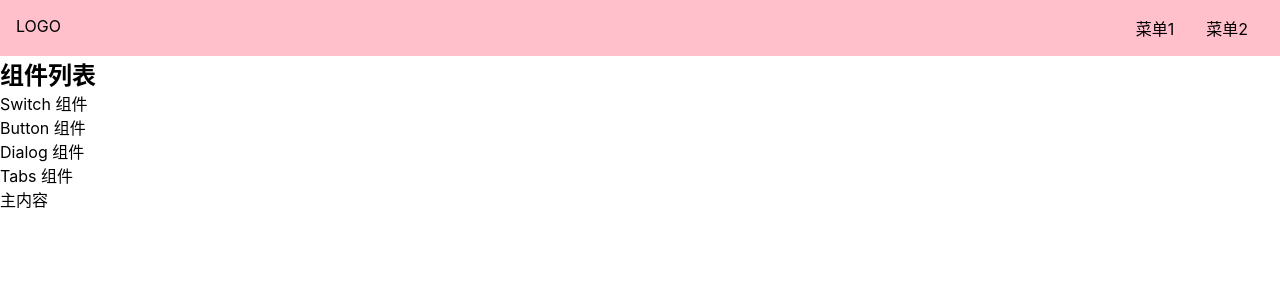
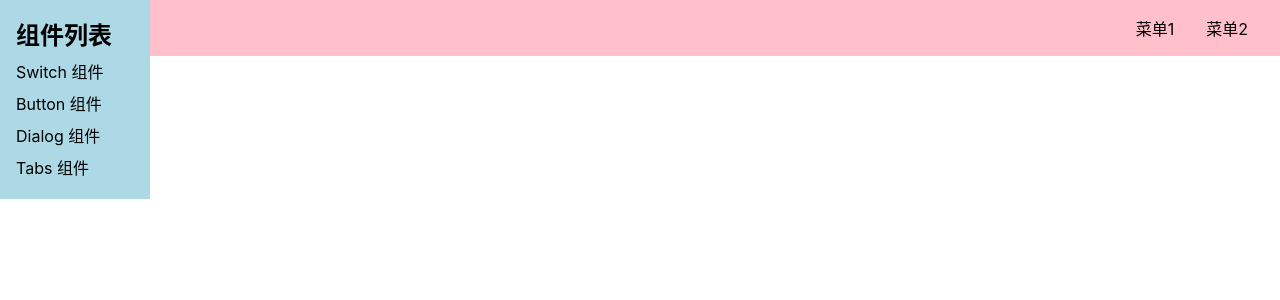
Before and after one commit to bbter/waner-ui, a Vue app: page /#/doc in a window 1280 px wide. Shown: the top 300 px of the page. Built offline with nearby package versions, Linux system fonts and the light colour scheme.

Commit message:
aside css 1

```diff
--- a/src/views/Doc.vue
+++ b/src/views/Doc.vue
@@ -32,3 +32,24 @@ export default {
     },
 };
 </script>
+
+<style lang="scss" scoped>
+aside {
+    background: lightblue;
+    width: 150px;
+    padding: 16px;
+    position: fixed;
+    top: 0;
+    left: 0;
+
+    >h2 {
+        margin-bottom: 4px;
+    }
+
+    >ol {
+        >li {
+            padding: 4px 0;
+        }
+    }
+}
+</style>
```
